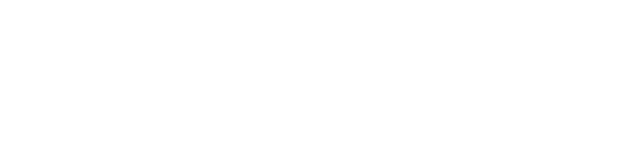
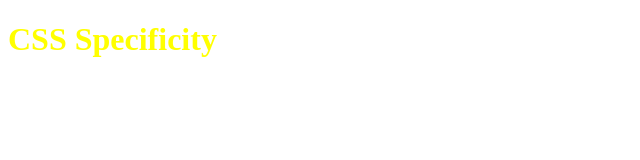
Before and after one commit to Gulshan-Kutty/Web_Development, a plain HTML site: page 21_Specificity_cascade/index.html in a window 1280 px wide. Shown: the whole page, without its empty margins (0-640 px from the left). Drawn offline with Linux system fonts and the light colour scheme.

Commit message:
edited the specificity file

```diff
--- a/21_Specificity_cascade/index.html
+++ b/21_Specificity_cascade/index.html
@@ -3,9 +3,42 @@
 <head>
     <meta charset="UTF-8">
     <meta name="viewport" content="width=device-width, initial-scale=1.0">
-    <title>Document</title>
+    <title>Specificity</title>
+    <style>
+        /* The specificity of this selector is 1  */
+        h1 {
+            color: aqua;
+        }
+
+        /* The specificity of this selector is 10  */
+        .cpurple {
+            color: purple;
+        }
+
+        /* The specificity of this selector is 1 + 10 = 11  */
+        h1.yellow {
+            color: yellow;
+        }
+
+        /* This is an example of attribute selector. The specificity of this selector is 10 */
+        [data-x=a] {
+            color: maroon;
+        }
+
+        /* The specificity of this selector is 10  */
+        .cred {
+            color: red;
+        }
+
+        /* The specificity of this selector is 1 + 10 + 10 + 10 + 10 = 41  */
+        a.harryclass.rohan-class[href]:hover {
+            color: blueviolet;
+        }
+    </style>
 </head>
 <body>
-
+     <div>
+        <h1 class="yellow cred cpurple" data-x="a">CSS Specificity</h1>
+    </div>
 </body>
 </html>
```
